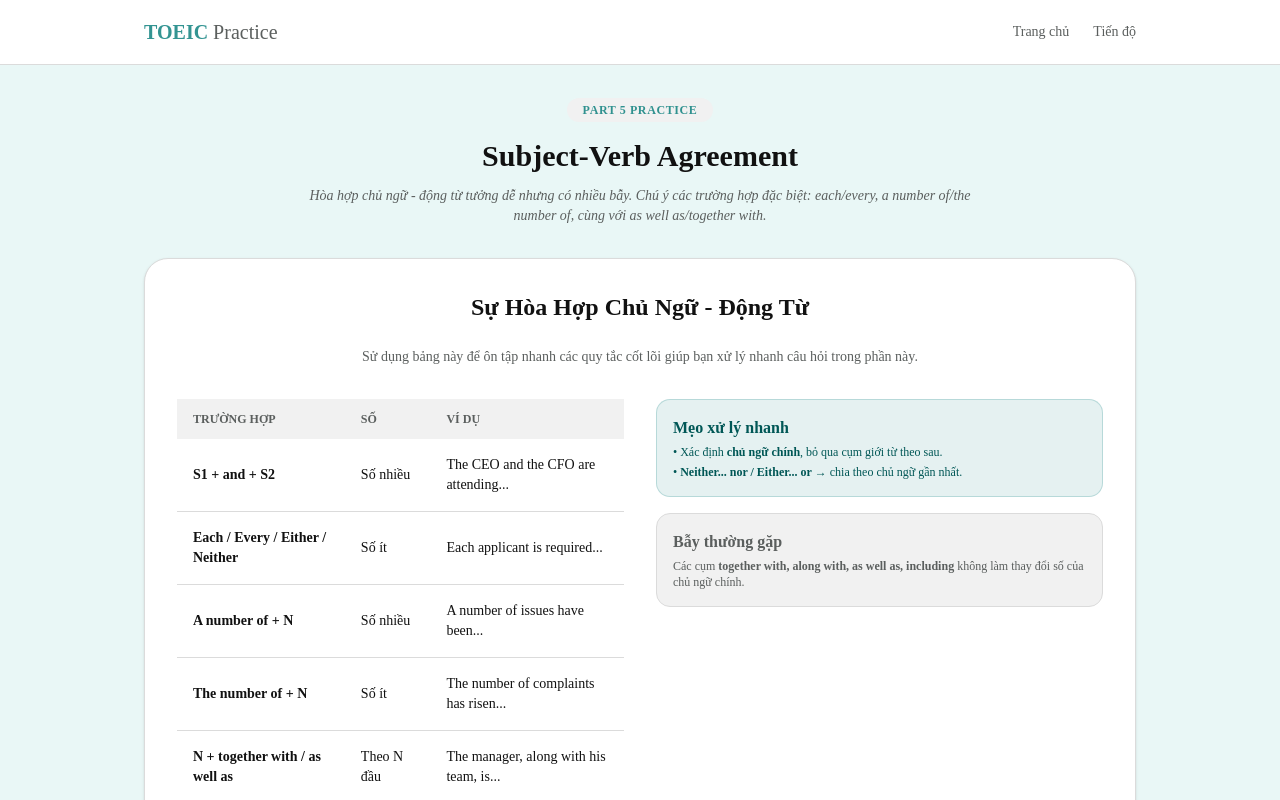
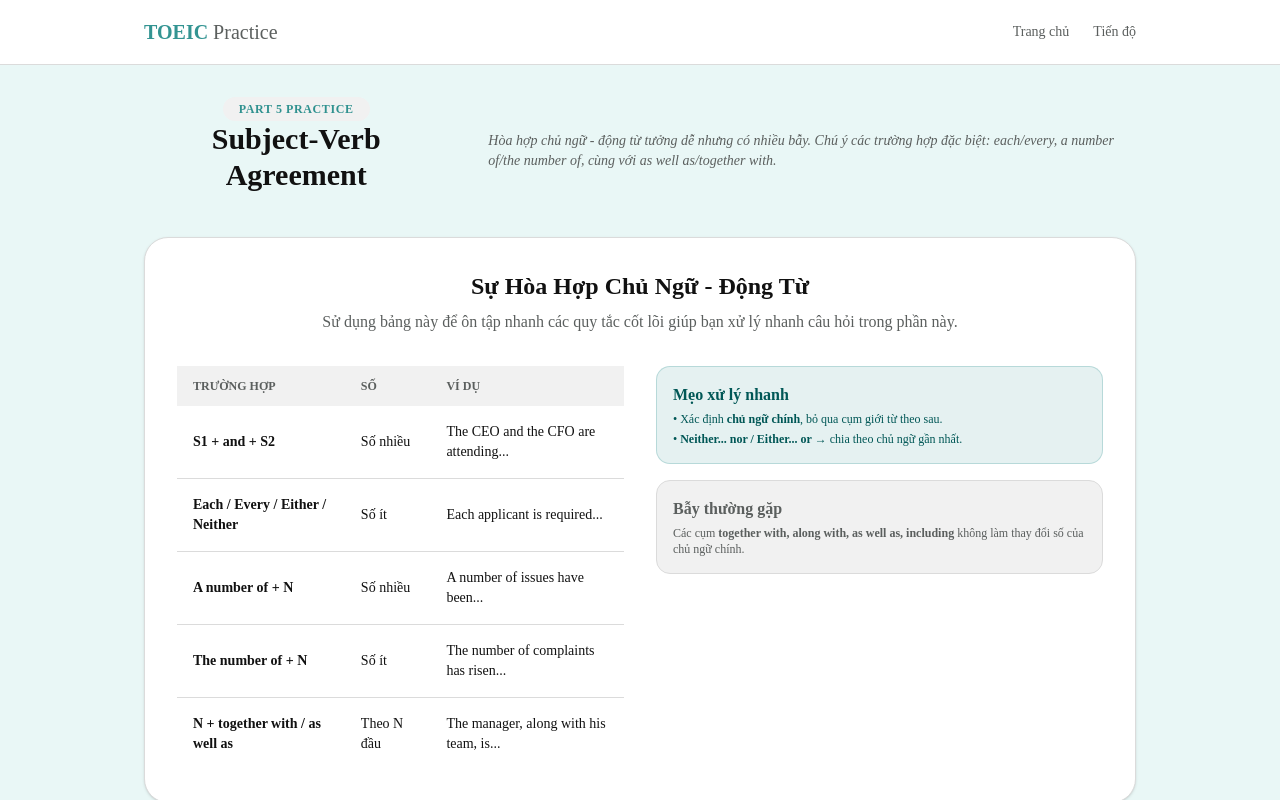
Before and after one commit to ThanhTuan208/QNATP_QANDA-Toeic-Project, a Next.js app: page /practice/agreement in a window 1280 px wide. Shown: the top 800 px of the page. Built offline with nearby package versions, Linux system fonts and the light colour scheme.

Commit message:
fix(docs): QNAP-TuanNT update docs, remove file don't need

```diff
--- a/src/features/quiz/components/sections/PracticeHeaderSection/PracticeHeaderSection.tsx
+++ b/src/features/quiz/components/sections/PracticeHeaderSection/PracticeHeaderSection.tsx
@@ -6,12 +6,18 @@ export function PracticeHeaderSection({
   contextDesc: string
 }) {
   return (
-    <header className='text-center'>
-      <span className='inline-block px-4 py-1 bg-muted text-primary rounded-full text-xs font-bold uppercase tracking-wider mb-4'>
-        Part 5 Practice
-      </span>
-      <h1 className='text-3xl font-bold text-foreground mb-3'>{typeLabel}</h1>
-      <p className='text-muted-foreground max-w-2xl mx-auto italic text-sm'>{contextDesc}</p>
+      <header className='text-center'>
+      <div className="flex justify-center items-center gap-10">
+        <div className="flex flex-col items-center text-center">
+          <span className='inline-block px-4 py-1 bg-muted text-primary rounded-full text-xs font-bold uppercase tracking-wider mb-0'>
+            Part 5 Practice
+          </span>
+          <h1 className='text-3xl font-bold text-foreground mb-3'>{typeLabel}</h1>
+        </div>
+        <div className="flex flex-col items-center text-left">
+          <p className='text-muted-foreground max-w-2xl mx-auto italic text-sm'>{contextDesc}</p>
+        </div>
+      </div>
     </header>
   )
 }
--- a/src/features/quiz/components/sections/TheorySection/TheorySection.tsx
+++ b/src/features/quiz/components/sections/TheorySection/TheorySection.tsx
@@ -5,8 +5,8 @@ export function TheorySection({ type }: { type: string }) {
 
   return (
     <section className='bg-card p-8 rounded-3xl border border-border shadow-sm'>
-      <h3 className='text-2xl font-bold mb-6 text-center'>{data.title}</h3>
-      <p className='text-muted-foreground mb-8 text-center max-w-2xl mx-auto text-sm'>
+      <h3 className='text-2xl font-bold mb-2 text-center'>{data.title}</h3>
+      <p className='text-muted-foreground mb-8 text-center max-w-2xl mx-auto text-md'>
         Sử dụng bảng này để ôn tập nhanh các quy tắc cốt lõi giúp bạn xử lý nhanh câu hỏi trong phần
         này.
       </p>
```
Also changed, not shown: 21 other files (tests, documents, lock files or other folders).
